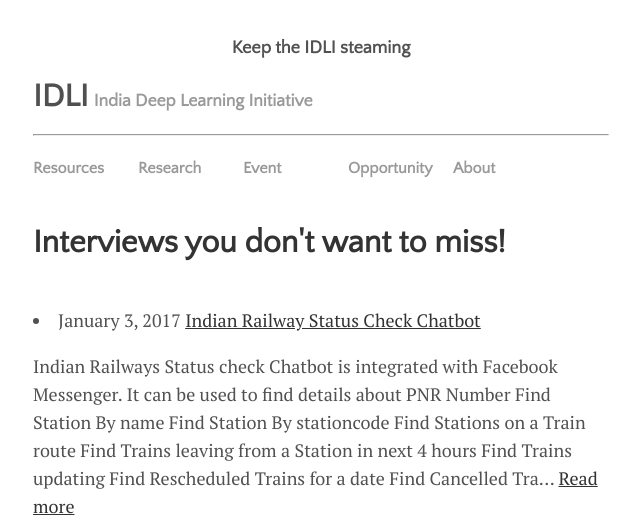
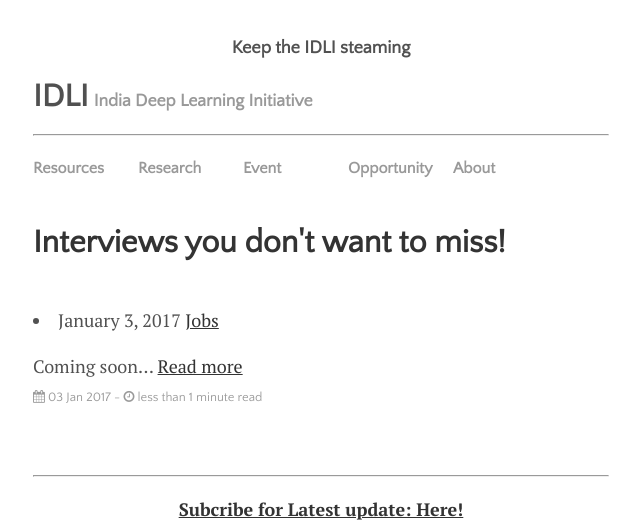
Before and after one commit to IndiaDeepLearningInitiative-IDLI/IndiaDeepLearningInitiative-IDLI.github.io, a Jekyll site: the page built from interview.html, in a window 1280 px wide, cut to the strip 0-528 px from the top of the page. Shown: the whole strip, without its empty margins (319-959 px from the left). Built offline with Jekyll 4.4.1, drawn with Linux system fonts in a browser that asks for light colours; nearby versions of some CDN libraries; comment, search, counter and statistics services are not loaded.

```diff
--- a/_interview/2017-01-03-Indian Railway Status Check.md
+++ b/_interview/2017-01-03-Indian Railway Status Check.md
@@ -1,20 +1,6 @@
 ---
 layout: post
-title: Indian Railway Status Check Chatbot
+title: Jobs
 ---
 
-Indian Railways Status check Chatbot is integrated with Facebook Messenger. It can be used to find details about
-
-* PNR Number
-* Find Station By name
-* Find Station By stationcode
-* Find Stations on a Train route
-* Find Trains leaving from a Station in next 4 hours
-* Find Trains updating
-* Find Rescheduled Trains for a date
-* Find Cancelled Trains for a date
-* Find Train between stations
-* Find Train fare
-* Find Train Seat availability
-
-Bot is will available for public use in another week.
+Coming soon...
```
Also changed, not shown: _internship/2017-01-03-Indian Railway Status Check.md (+2 -15 lines).
